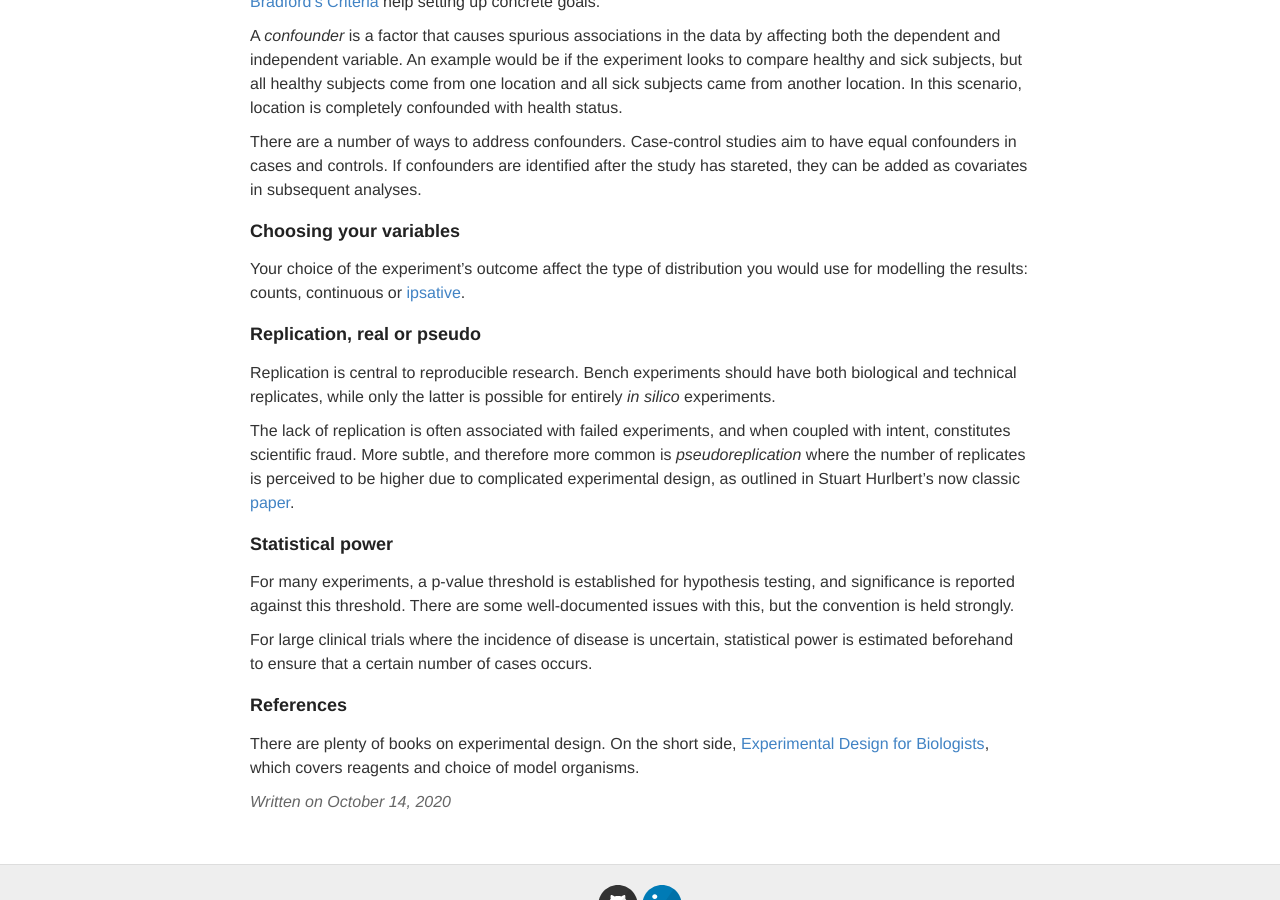
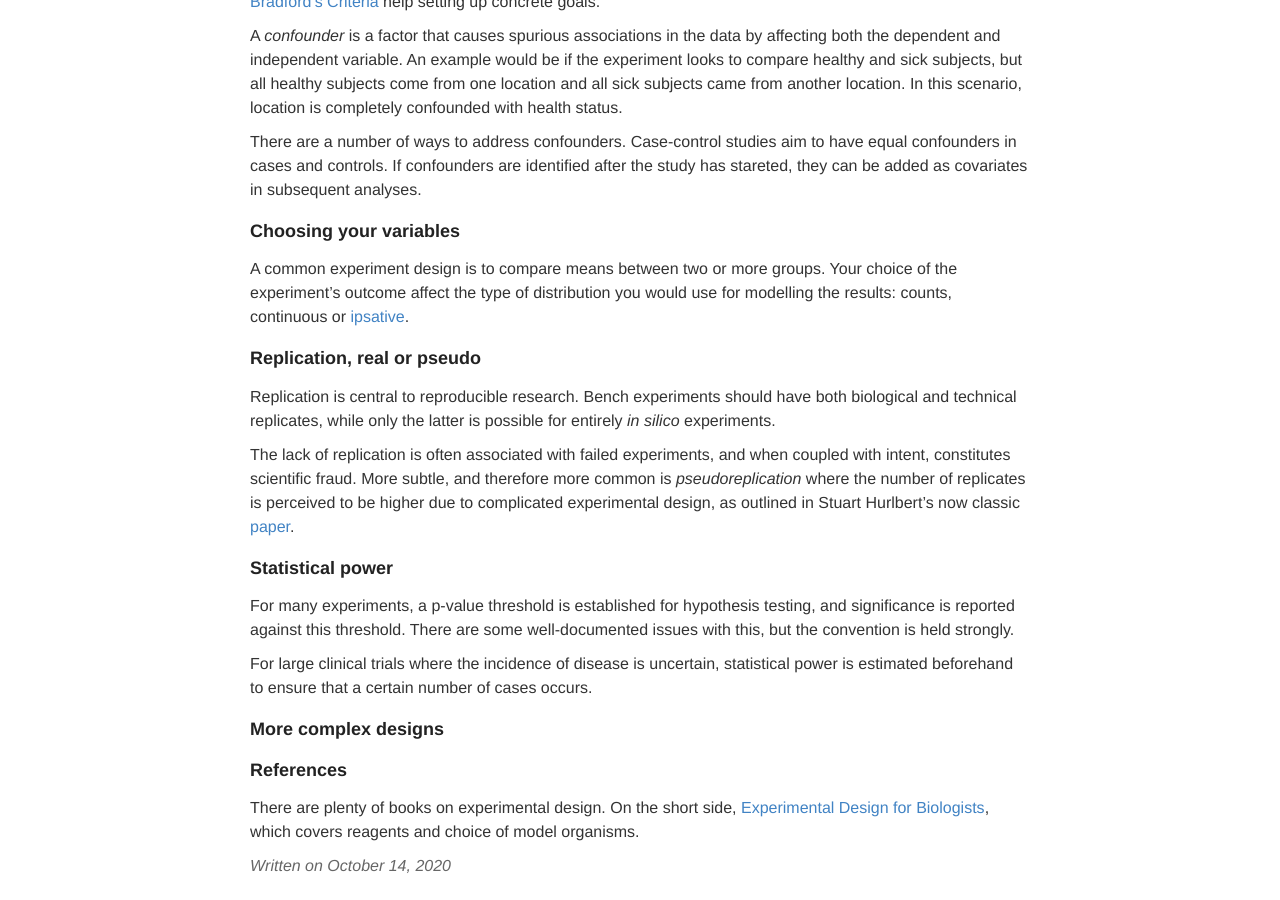
Before and after one commit to ptvan/ptvan.github.io, a Jekyll site: the page built from _posts/2020-10-14-experimental-design.md, in a window 1280 px wide and 900 px high, scrolled down 524 px. Built offline with Jekyll 4.4.1, drawn with Linux system fonts in a browser that asks for light colours.

Commit message:
additions

```diff
--- a/_posts/2020-10-14-experimental-design.md
+++ b/_posts/2020-10-14-experimental-design.md
@@ -19,7 +19,7 @@
 
 ### Choosing your variables
 
-Your choice of the experiment's outcome affect the type of distribution you would use for modelling the results: counts, continuous or [ipsative](https://en.wikipedia.org/wiki/Ipsative).
+A common experiment design is to compare means between two or more groups. Your choice of the experiment's outcome affect the type of distribution you would use for modelling the results: counts, continuous or [ipsative](https://en.wikipedia.org/wiki/Ipsative).
 
 ### Replication, real or pseudo
 
@@ -33,6 +33,8 @@
 
 For large clinical trials where the incidence of disease is uncertain, statistical power is estimated beforehand to ensure that a certain number of cases occurs.
 
+### More complex designs
+
 ### References
 
 There are plenty of books on experimental design. On the short side, [Experimental Design for Biologists](https://www.ncbi.nlm.nih.gov/pmc/articles/PMC4280443/), which covers reagents and choice of model organisms.
```
